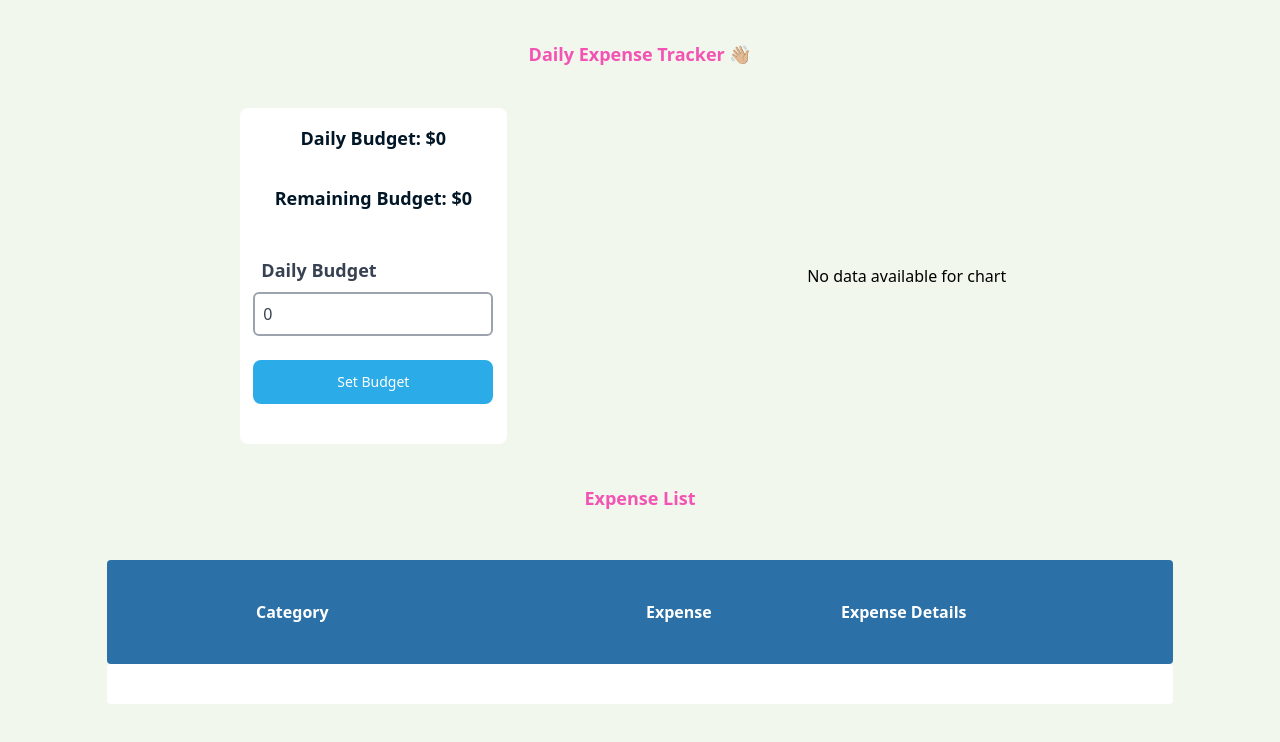
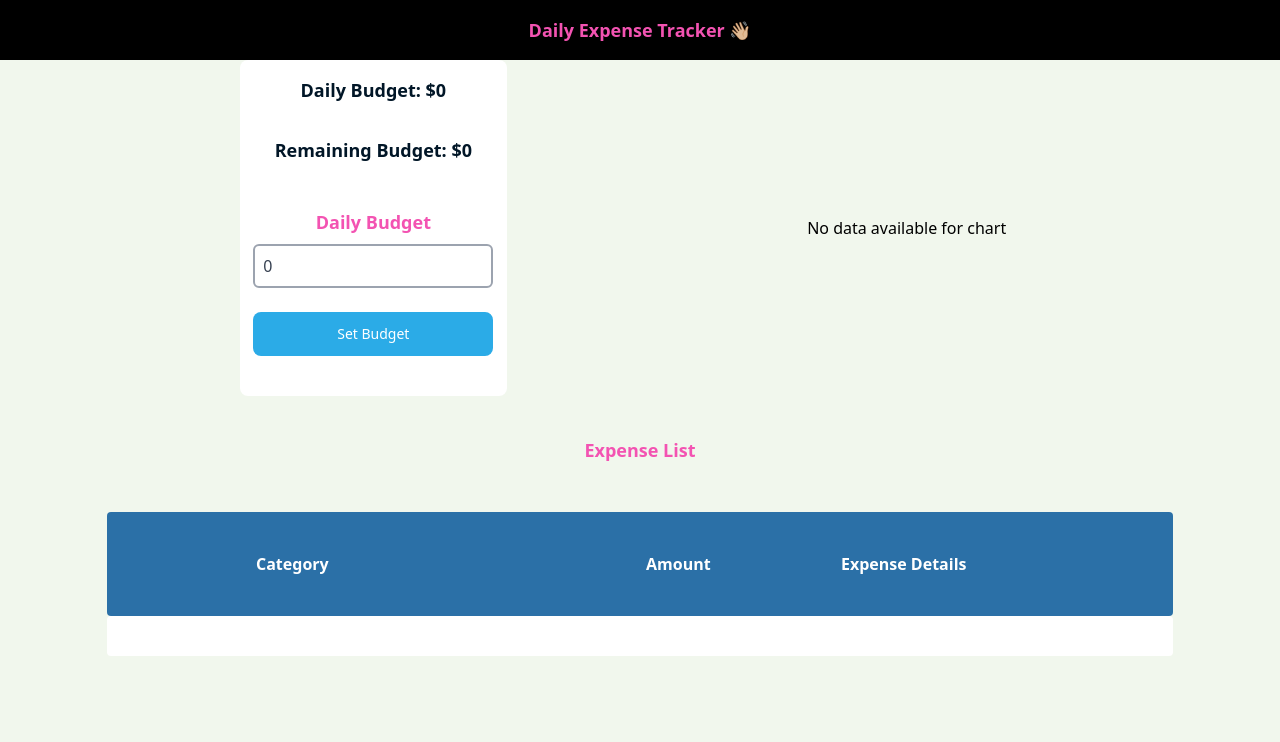
Before and after one commit to jvillad/simple-expense-tracker, a React (Vite) app: page / in a window 1280 px wide. Shown: the top 742 px of the page. Built offline with nearby package versions, Linux system fonts and the light colour scheme.

Commit message:
styling improvements for readability

```diff
--- a/src/component/DailyBudgetForm.tsx
+++ b/src/component/DailyBudgetForm.tsx
@@ -35,9 +35,9 @@ function DailyBudgetForm({ setShowForm, setMaxBudget }: IProps) {
     <div>
       {!checkStoredBudget && (
         <form onSubmit={formik.handleSubmit}>
-          <div className="">
+          <div>
             <label
-              className="block text-lg p-2 font-bold"
+              className="block text-lg p-2 font-bold text-center text-[#f353b2]"
               htmlFor="dailyBudget"
             >
               Daily Budget
--- a/src/component/Footer.tsx
+++ b/src/component/Footer.tsx
@@ -13,7 +13,7 @@ function Footer() {
         <div className="bg-[#2B70A7] rounded w-5/6 pb-10">
           <div className="grid grid-cols-4 gap-3 max-w-3xl m-auto pt-10 font-bold text-white">
             <div className="col-span-2">Category</div>
-            <div>Expense</div>
+            <div>Amount</div>
             <div>Expense Details</div>
           </div>
         </div>
--- a/src/component/Header.tsx
+++ b/src/component/Header.tsx
@@ -1,6 +1,6 @@
 function Header() {
   return (
-    <h1 className="text-lg text-center font-bold p-10 text-[#f353b2]">
+    <h1 className="text-lg text-center font-bold p-4 text-[#f353b2] bg-black">
       Daily Expense Tracker 👋🏼
     </h1>
   );
```
